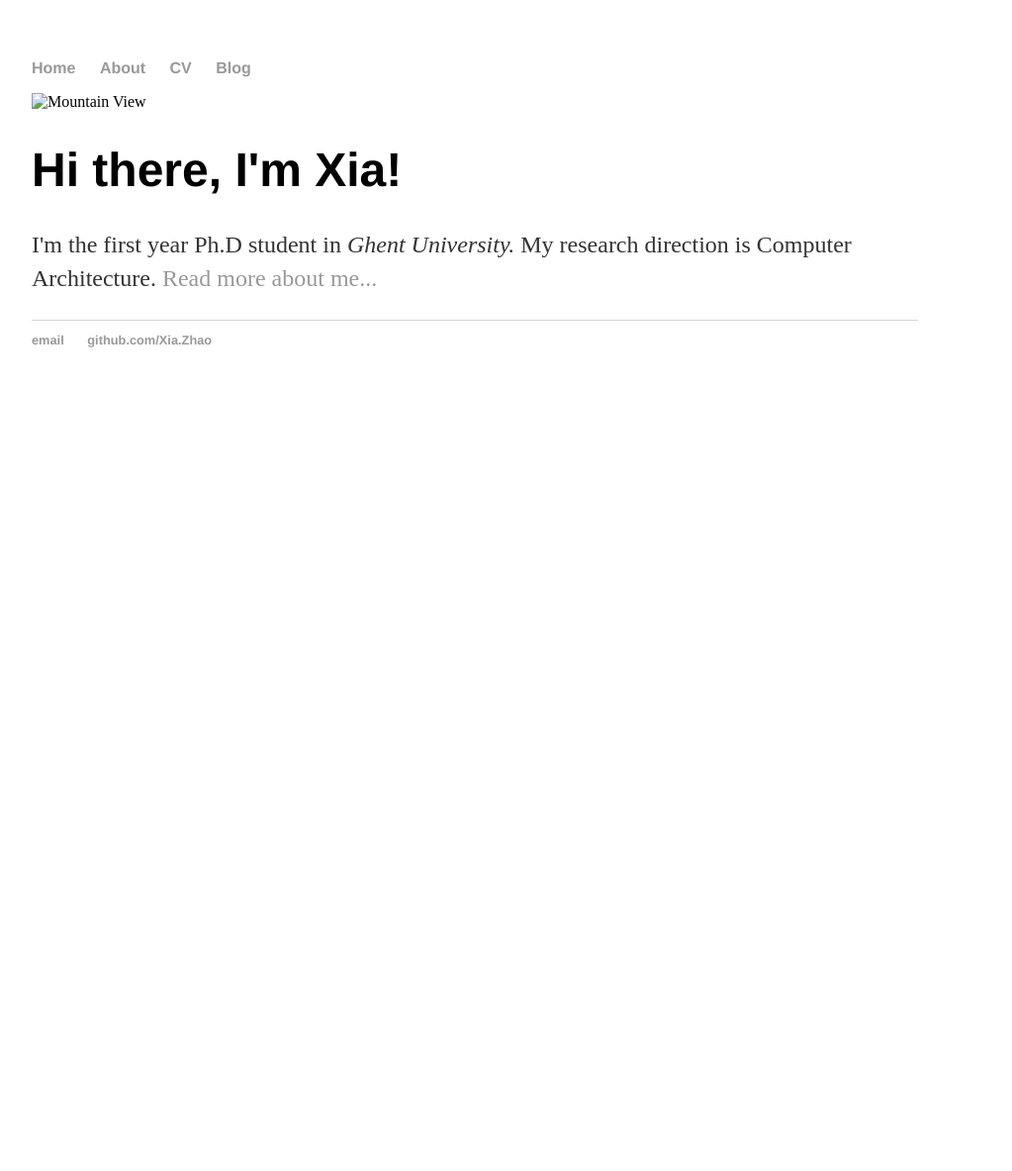
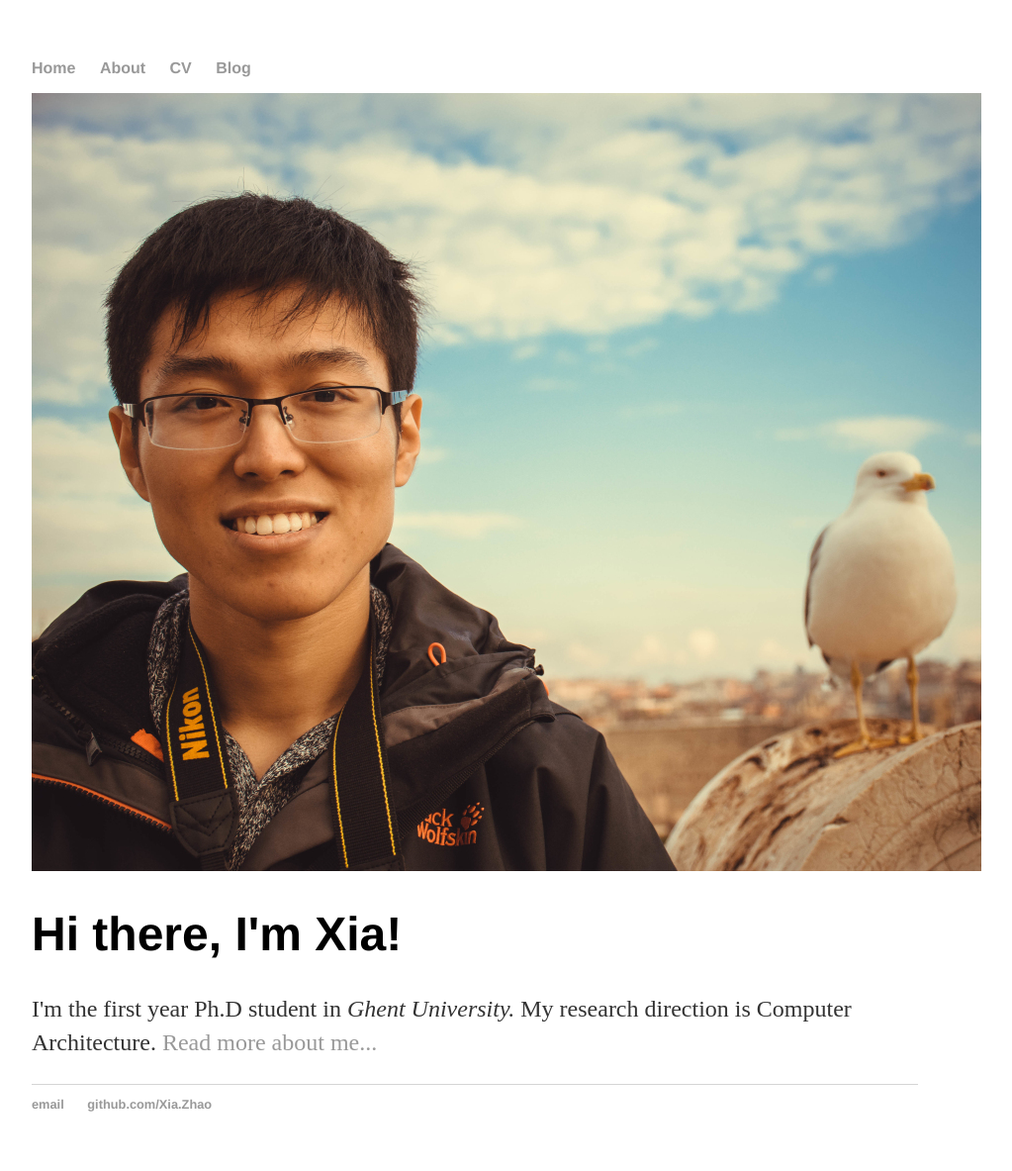
Before and after one commit to zhaoxiahust/zhaoxiahust.github.com, a Jekyll site: the page built from index.html, in a window 1280 px wide. Shown: the whole page at 99% size, without its empty margins (160-1183 px from the left). Built offline with Jekyll 4.4.1, drawn with Linux system fonts in a browser that asks for light colours; before the commit the page ends 900 px from its top, so only the background shows below that.

Commit message:
Update index.html

```diff
--- a/index.html
+++ b/index.html
@@ -3,7 +3,7 @@ layout: default
 title: Xia Zhao, Ghent University, ELSI
 ---
 <div class="blurb">
-	<img src="/imgages/me2.jpg" alt="Mountain View" style="width:960px;height:786px;">
+	<img src="/images/me2.jpg" alt="Mountain View" style="width:960px;height:786px;">
 	<h1>Hi there, I'm Xia! </h1>
 	<p>I'm the first year Ph.D student in <em>Ghent University.</em> My research direction is Computer Architecture. <a href="/about">Read more about me...</a></p>
 </div><!-- /.blurb -->
```
